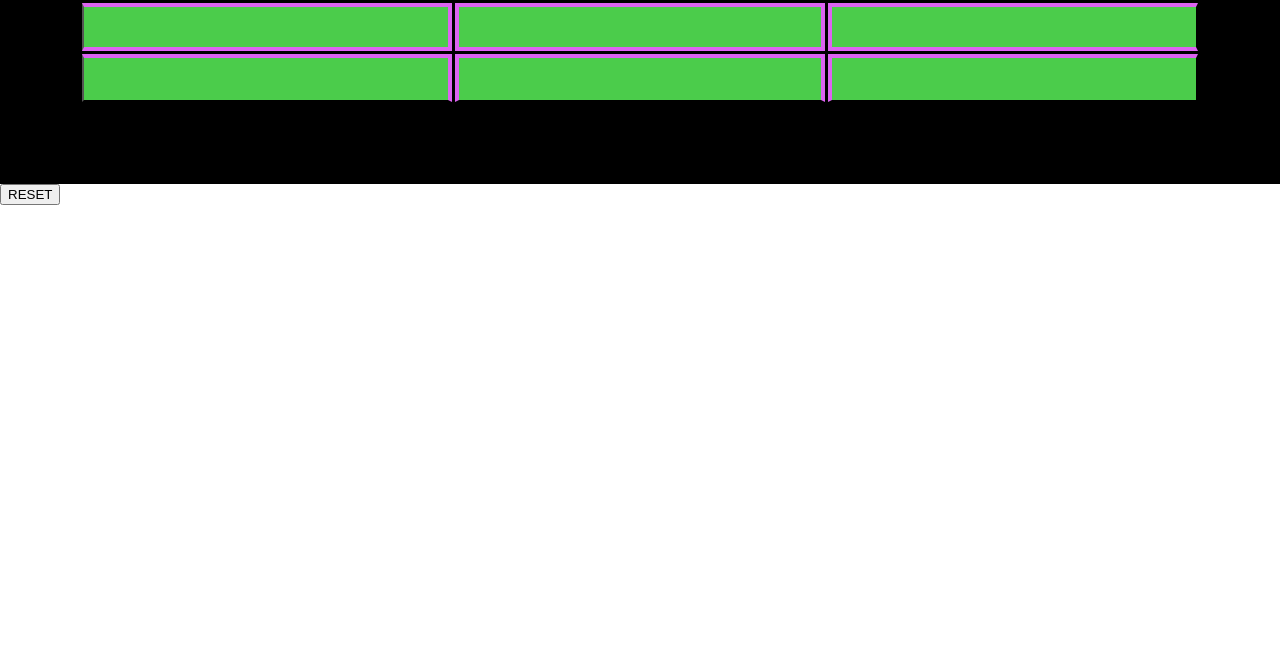
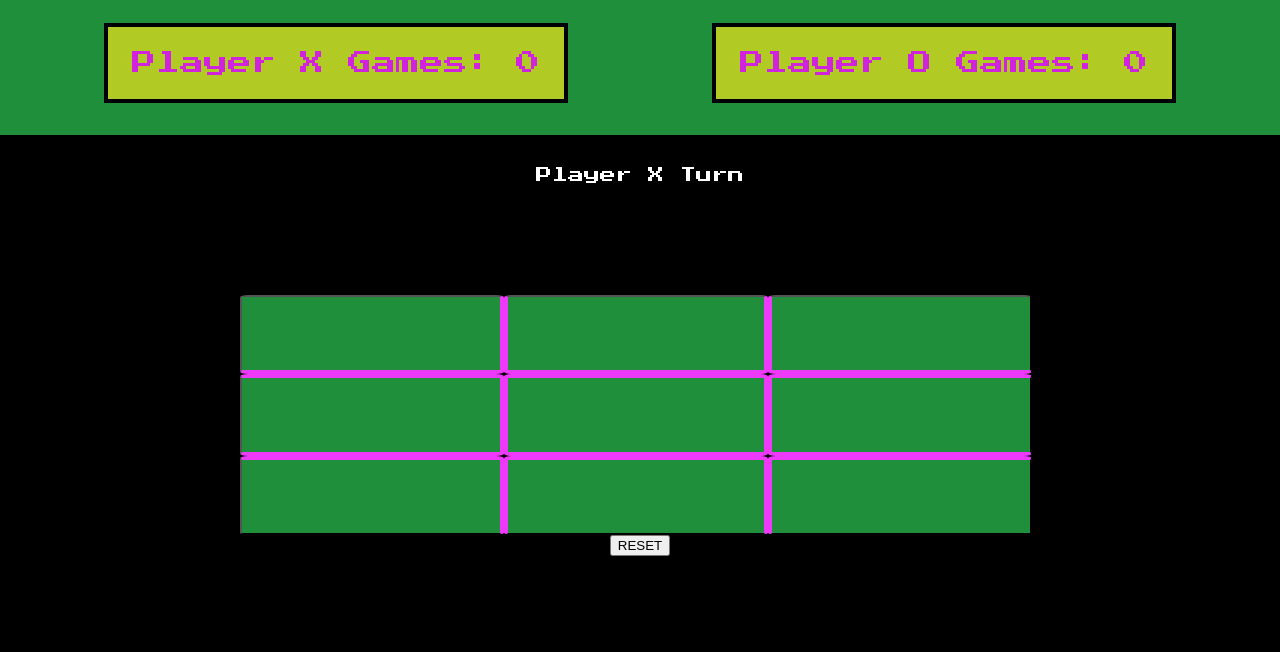
Before and after one commit to josemsb92/TicTacToe, a plain HTML site: page index.html in a window 1280 px wide. Shown: the part 148-800 px from the top of the page. Drawn offline with Linux system fonts and the light colour scheme.

Commit message:
Css style changed to retro game

```diff
--- a/app.js
+++ b/app.js
@@ -5,6 +5,8 @@ let gameBoard = document.querySelector(".gameBoard");
 let allBox = document.querySelectorAll(".cell");
 let player1Score = document.querySelector("#player1Score");
 let player2Score = document.querySelector("#player2Score");
+let playerTurn = document.querySelector(".playerTurn");
+
 
 //==================Functions===================
 function resetAll() {
@@ -30,6 +32,8 @@ function resetAll() {
   allBox[6].addEventListener("click", setBox);
   allBox[7].addEventListener("click", setBox);
   allBox[8].addEventListener("click", setBox);
+
+  playerTurn.innerHTML = '<p>Player X Turn</p>';
 }
 
 function playAgain() {
@@ -40,8 +44,13 @@ function playAgain() {
     cell.push(`<button class="cell" id="cell${i + 1}"></button>`);
   }
   gameBoard.innerHTML = cell.join("");
-  player = 1;
-
+  if (player == 1) {
+    player = 1;
+    playerTurn.innerHTML = '<p>Player X Turn</p>'
+  }else if(player == 2){
+    player = 2;
+    playerTurn.innerHTML = '<p>Player O Turn</p>'
+  }
   allBox = document.querySelectorAll(".cell");
 
   allBox[0].addEventListener("click", setBox);
@@ -53,6 +62,8 @@ function playAgain() {
   allBox[6].addEventListener("click", setBox);
   allBox[7].addEventListener("click", setBox);
   allBox[8].addEventListener("click", setBox);
+
+
 }
 
 resetAll();
--- a/css/style.css
+++ b/css/style.css
@@ -1,74 +1,116 @@
+@import url('https://fonts.googleapis.com/css2?family=Press+Start+2P&display=swap');
 body{
-    background-color: transparent;
+    color: #ffffff;
+    background-color: black;
     margin: 0;
     padding: 0;
     min-width:30rem;
+    text-align: center;
+}
+header{
+    font-family: 'Press Start 2P', Courier, monospace;
+    padding: 2rem;
 }
 
 /*==========Score Board =============*/
 .scoreBoard{
     display: flex;
     justify-content: space-around;
-    background-color: rgb(240, 236, 16);
+    background-color: #26ac47d5;
+    padding: 2rem;
 }
+
+#player1Score{
+    border: 0.3rem solid black;
+    padding: 1.5rem;
+    background-color: #dfdc1dc4;
+    color: #d122dd;
+    font-size: 1.5rem;
+    font-family: 'Press Start 2P', Courier, monospace;
+}
+#player2Score{
+    border: 0.3rem solid black;
+    padding: 1.5rem;
+    background-color: #dfdc1dc4;
+    color: #d122dd;
+    font-size: 1.5rem;
+    font-family: 'Press Start 2P', Courier, monospace;
+}
+
+/*======== Player Turn ===============*/
+.playerTurn{
+    background-color: #000000;
+    padding: 1rem;
+    color:#ffffff;
+    font-family: 'Press Start 2P', Courier, monospace;
+}
+
 
 /*========= Game Board ================ */
 .gameBoard {
     background-color: black;
     display: flex;
     flex-wrap: wrap;
-    padding: 5rem;
+    padding: 5rem 15rem 0rem 15rem;
+    min-height:15rem ;
 
 }
 .cell {
-    background-color: rgba(90, 245, 90, 0.835);
-    margin:0.1rem;
-    flex: 1 25%;
-    height: 3rem;
+    background-color: #26ac47d5;
+    flex: 0 1 33%;
+    padding: 1rem;
+    border-radius:3%;
+
 }
 .cell:hover{
-    box-shadow: 0.1rem 0.1rem 0.8rem red;
+    box-shadow: 0.1rem 0.1rem 0.8rem #ffffff;
 }
 .cell:active{
     transform: scale(0.95);
 }
 
 #cell1{
-    border-bottom: solid #dc63f1 0.3rem;
-    border-right: solid #dc63f1 0.3rem;
+    border-bottom: solid #ed39fa 0.3rem;
+    border-right: solid #ed39fa 0.3rem;
 }
 #cell2{
-    border-bottom: solid #dc63f1 0.3rem;
-    border-right: solid #dc63f1 0.3rem;
-    border-left: solid #dc63f1 0.3rem;
+    border-bottom: solid #ed39fa 0.3rem;
+    border-right: solid #ed39fa 0.3rem;
+    border-left: solid #ed39fa 0.3rem;
 }
 #cell3{
-    border-bottom: solid #dc63f1 0.3rem;
-    border-left: solid #dc63f1 0.3rem;
+    border-bottom: solid #ed39fa 0.3rem;
+    border-left: solid #ed39fa 0.3rem;
 }
 #cell4{
-    border-top: solid #dc63f1 0.3rem;
-    border-bottom: solid #dc63f1 0.3rem;
-    border-right: solid #dc63f1 0.3rem;
+    border-top: solid #ed39fa 0.3rem;
+    border-bottom: solid #ed39fa 0.3rem;
+    border-right: solid #ed39fa 0.3rem;
 }
 #cell5{
-    border: solid #dc63f1 0.3rem;
+    border: solid #ed39fa 0.3rem;
 }
 #cell6{
-    border-top: solid #dc63f1 0.3rem;
-    border-bottom: solid #dc63f1 0.3rem;
-    border-left: solid #dc63f1 0.3rem;
+    border-top: solid #ed39fa 0.3rem;
+    border-bottom: solid #ed39fa 0.3rem;
+    border-left: solid #ed39fa 0.3rem;
 }
 #cell7{
-    border-top: solid #dc63f1 0.3rem;
-    border-right: solid #dc63f1 0.3rem;
+    border-top: solid #ed39fa 0.3rem;
+    border-right: solid #ed39fa 0.3rem;
 }
 #cell8{
-    border-top: solid #dc63f1 0.3rem;
-    border-right: solid #dc63f1 0.3rem;
-    border-left: solid #dc63f1 0.3rem;
+    border-top: solid #ed39fa 0.3rem;
+    border-right: solid #ed39fa 0.3rem;
+    border-left: solid #ed39fa 0.3rem;
 }
 #cell9{
-    border-top: solid #dc63f1 0.3rem;
-    border-left: solid #dc63f1 0.3rem;
+    border-top: solid #ed39fa 0.3rem;
+    border-left: solid #ed39fa 0.3rem;
 }
+
+/*============ CONTROLS ==================*/
+
+.controls{
+    background-color: black;
+}
--- a/index.html
+++ b/index.html
@@ -8,6 +8,9 @@
     <title>Tic Tac Toe</title>
   </head>
   <body>
+    <header>
+      <h1>TIC TAC TOE</h1>
+    </header>
     <main>
       <section class="scoreBoard">
         <div class="playerScore" id="player1Score"></div>
```
